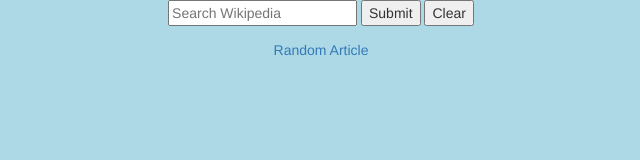
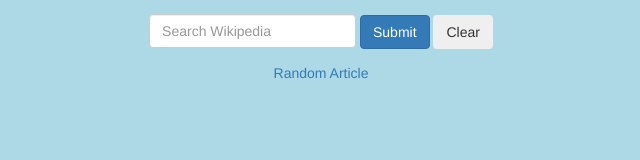
Before and after one commit to bcuz/wikipedia-viewer, a plain HTML site: page index.html in a window 1280 px wide. Shown: the whole page, without its empty margins (319-959 px from the left). Drawn offline with nearby package versions, Linux system fonts and the light colour scheme.

Commit message:
making prettier

```diff
--- a/index.html
+++ b/index.html
@@ -9,10 +9,10 @@
 </head>
 <body>
 
-  <form action="">
-  <input type="text" placeholder="Search Wikipedia" required>
-  <input type="submit">
-  <input type="reset" value="Clear">
+  <form action="" >
+  <input type="text" placeholder="Search Wikipedia" required class="form-control">
+  <input type="submit" class="btn btn-primary">
+  <input type="reset" value="Clear" class="btn btn-secondary">
   </form>
   <div class="results"></div>
   <div class="templates hidden">
--- a/style.css
+++ b/style.css
@@ -1,6 +1,11 @@
 body {
   text-align: center;
   background-color: lightblue;
+}
+
+input[type='text'] {
+  display: inline;
+  width: auto;
 }
 
 .hidden {
@@ -8,7 +13,7 @@ body {
 }
 
 form {
-  margin-bottom: 1em;
+  margin: 1em 0;
 }
 
 .pages {
```
